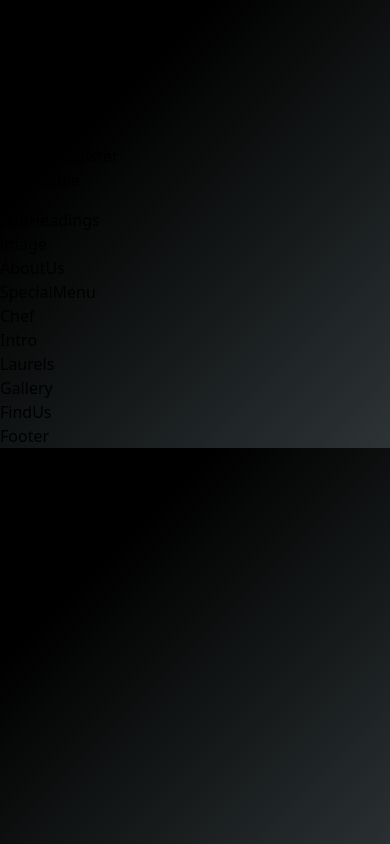
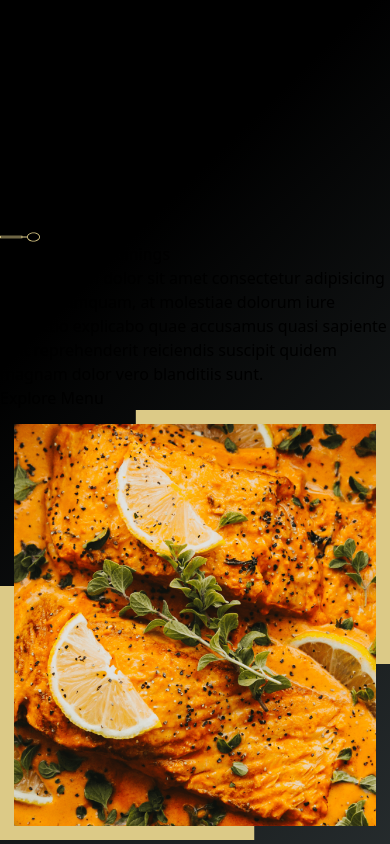
Before and after one commit to kaiesmahmud/Restaurent-Vitejs, a React (Vite) app: page / in a window 390 px wide. Shown: the top 844 px of the page. Built offline with nearby package versions, Linux system fonts and the light colour scheme.

Commit message:
header complete and navbar updated

```diff
--- a/src/App.jsx
+++ b/src/App.jsx
@@ -1,7 +1,7 @@
 import { AboutUs, Chef, FindUs, Footer, Gallery, Header, Intro, Laurels, Navbar, SpecialMenu } from "./components"
 
 const App=()=>(
-    <div className="text-white">
+    <div className="text-white max-w-[2000px]">
       <Navbar/>
       <Header/>
       <AboutUs/>
--- a/src/components/Header/Header.jsx
+++ b/src/components/Header/Header.jsx
@@ -1,14 +1,19 @@
 import React from 'react'
 import SubHeadings from '../SubHeadings/SubHeadings';
+//Image
+import images from '../../constants/images';
 
 
 const Header = () => (
-    <div className='min-h-[100vh]'>
-      <div>
-        <SubHeadings/>
+    <div className='min-h-[100vh] capitalize m-0 lg:mx-20 flex flex-col lg:flex-row items-center justify-center'>
+      <div className='p-5 lg:w-[65%] '>
+        <SubHeadings title='title here '/>
+        <h1 className='mt-10 mb-7 uppercase text-6xl lg:text-[100px]  font-serif font-thin text-orange-300'>The key to find dinings</h1>
+        <p className=' opacity-75 font-extralight'>Lorem ipsum dolor sit amet consectetur adipisicing elit. Ea numquam, at molestiae dolorum iure distinctio explicabo quae accusamus quasi sapiente odit reprehenderit reiciendis suscipit quidem magnam dolor vero blanditiis sunt.</p>
+        <button className='px-5 py-3 bg-orange-200 text-black mt-5'>Explore Menu</button>
       </div>
-      <div>
-        image
+      <div className='w-[80%] md:w-[50%] lg:w-[50%] flex items-center justify-center'>
+        <img src={images.welcome} alt="welcome" />
       </div>
     </div>
   );
--- a/src/components/Navbar/Navbar.jsx
+++ b/src/components/Navbar/Navbar.jsx
@@ -6,7 +6,7 @@ import { MdOutlineRestaurantMenu } from 'react-icons/md'
 const Navbar = () =>{
   const [toggleMenu, setToggleMenu] = useState(false)
   return (
-    <nav className='sticky top-0 flex flex-row lg:gap-5 justify-between items-center bg-black text-white lg:px-5 lg:py-1 select-none'>
+    <nav className='z-10 sticky top-0 flex flex-row lg:gap-5 justify-between items-center backdrop-blur-3xl text-white lg:px-5 lg:py-1 select-none'>
       <div className='w-[100px] flex justify-start items-center'>
         <p className='text-4xl p-5  font-extralight select-none cursor-pointer'>Res<span className='text-cyan-300'>2</span>rentz</p>
       </div>
@@ -23,23 +23,26 @@ const Navbar = () =>{
       </div>
 {/* ----------Small Screen----------- */}
       <div className='flex flex-col lg:hidden  '>
-        <div className='flex text-2xl justify-end p-5 '>
-          <GiHamburgerMenu onClick={()=> setToggleMenu(true)} className="hover:text-yellow-200 cursor-pointer"/>
-        </div>
+        {
+          !toggleMenu &&
+          <div className='flex text-2xl justify-end p-5 '>
+            <GiHamburgerMenu onClick={()=> setToggleMenu(true)} className="hover:text-yellow-200 cursor-pointer z-20"/>
+          </div>
+        }
        {
         toggleMenu &&
-        <div className='w-[100vw] h-[100vh] absolute left-0 top-0 z-10 backdrop-blur-2xl  transition-all ease-in duration-200 text-black font-extralight font-serif'>
-          <div className='flex text-4xl justify-end p-5 text-yellow-100'>
+        <div className='w-[100vw] h-[100vh] absolute left-0 top-0 z-10 backdrop-blur-2xl  transition-all ease-in duration-200 font-extralight font-serif'>
+          <div className='flex text-4xl justify-end p-5 text-yellow-100 z-20'>
             <MdOutlineRestaurantMenu className=' cursor-pointer hover:text-yellow-200' onClick={()=> setToggleMenu(false)}/>
           </div>
           <div className='flex flex-col items-center capitalize' onClick={()=> setToggleMenu(false)}>
-            <div className='p-3 hover:text-orange-500 transition-colors'><a href="#home">Home </a></div>
-            <div className='p-3 hover:text-orange-500 transition-colors'><a href="#about">about </a></div>
-            <div className='p-3 hover:text-orange-500 transition-colors'><a href="#menu">menu </a></div>
-            <div className='p-3 hover:text-orange-500 transition-colors'><a href="#awards">awards </a></div>
-            <div className='p-3 hover:text-orange-500 transition-colors'><a href="#contact">contact </a></div>
-            <div className='p-3 hover:text-orange-500 transition-colors'><a href="/">Log in / register </a></div>
-            <div className='p-3 hover:text-orange-500 transition-colors'><a href="/">book table </a></div>
+            <div className='p-3 hover:text-gray-300 transition-colors'><a href="#home">Home </a></div>
+            <div className='p-3 hover:text-gray-500 transition-colors'><a href="#about">about </a></div>
+            <div className='p-3 hover:text-gray-500 transition-colors'><a href="#menu">menu </a></div>
+            <div className='p-3 hover:text-gray-500 transition-colors'><a href="#awards">awards </a></div>
+            <div className='p-3 hover:text-gray-500 transition-colors'><a href="#contact">contact </a></div>
+            <div className='p-3 hover:text-gray-500 transition-colors'><a href="/">Log in / register </a></div>
+            <div className='p-3 hover:text-gray-500 transition-colors'><a href="/">book table </a></div>
           </div>
         </div>
         }
--- a/src/components/SubHeadings/SubHeadings.jsx
+++ b/src/components/SubHeadings/SubHeadings.jsx
@@ -2,9 +2,12 @@ import React from 'react'
 //Image
 import images from '../../constants/images';
 
-const SubHeadings = () => {
+const SubHeadings = ({title}) => {
   return (
-    <div>SubHeadings</div>
+    <div>
+        <p>{title}</p>
+        <img src={images.spoon} alt="spoon img" />
+    </div>
   )
 }
 
```
